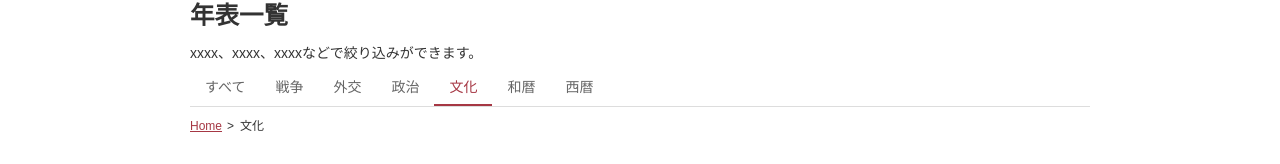
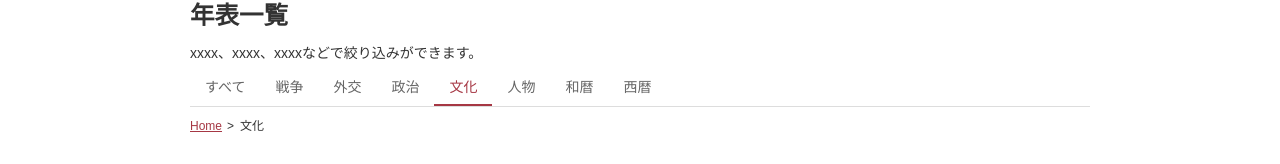
Before and after one commit to ryo-i/dai-sengoku-nenpyo, a Next.js app: page /category/bunka in a window 1280 px wide. Shown: the part 252-416 px from the top of the page. Built offline with nearby package versions, Linux system fonts and the light colour scheme.

Commit message:
カテゴリー「人物」を追加 #3

```diff
--- a/components/CategoryNav.tsx
+++ b/components/CategoryNav.tsx
@@ -43,13 +43,30 @@ function CategoryNav() {
   return (
     <Nav className="cagterogyNav">
       <ul className="categoryTab">
-        <li className={!categoryName ? 'current' : ''}><Link href="/"><a>すべて</a></Link></li>
-        <li className={categoryName === 'senso' ? 'current' : ''}><Link href="/category/[category]" as="/category/senso"><a>戦争</a></Link></li>
-        <li className={categoryName === 'gaiko' ? 'current' : ''}><Link href="/category/[category]" as="/category/gaiko"><a>外交</a></Link></li>
-        <li className={categoryName === 'seiji' ? 'current' : ''}><Link href="/category/[category]" as="/category/seiji"><a>政治</a></Link></li>
-        <li className={categoryName === 'bunka' ? 'current' : ''}><Link href="/category/[category]" as="/category/bunka"><a>文化</a></Link></li>
-        <li className={categoryName === 'wareki' ? 'current' : ''}><Link href="/category/[category]" as="/category/wareki"><a>和暦</a></Link></li>
-        <li className={categoryName === 'seireki' ? 'current' : ''}><Link href="/category/[category]" as="/category/seireki"><a>西暦</a></Link></li>
+        <li className={!categoryName ? 'current' : ''}>
+          <Link href="/"><a>すべて</a></Link>
+        </li>
+        <li className={categoryName === 'senso' ? 'current' : ''}>
+          <Link href="/category/[category]" as="/category/senso"><a>戦争</a></Link>
+        </li>
+        <li className={categoryName === 'gaiko' ? 'current' : ''}>
+          <Link href="/category/[category]" as="/category/gaiko"><a>外交</a></Link>
+        </li>
+        <li className={categoryName === 'seiji' ? 'current' : ''}>
+          <Link href="/category/[category]" as="/category/seiji"><a>政治</a></Link>
+        </li>
+        <li className={categoryName === 'bunka' ? 'current' : ''}>
+          <Link href="/category/[category]" as="/category/bunka"><a>文化</a></Link>
+        </li>
+        <li className={categoryName === 'jinbutsu' ? 'current' : ''}>
+          <Link href="/category/[category]" as="/category/jinbutsu"><a>人物</a></Link>
+        </li>
+        <li className={categoryName === 'wareki' ? 'current' : ''}>
+          <Link href="/category/[category]" as="/category/wareki"><a>和暦</a></Link>
+        </li>
+        <li className={categoryName === 'seireki' ? 'current' : ''}>
+          <Link href="/category/[category]" as="/category/seireki"><a>西暦</a></Link>
+        </li>
       </ul>
     </Nav>
   );
--- a/modules/nenpyoList/getCaterogyInfo.ts
+++ b/modules/nenpyoList/getCaterogyInfo.ts
@@ -18,6 +18,9 @@ const getCaterogyInfo = (category) => {
   } else if (category === 'bunka' || category === "文化") {
     categoryInfo.path = 'bunka';
     categoryInfo.name = '文化';
+  } else if (category === 'jinbutsu' || category === "人物") {
+    categoryInfo.path = 'jinbutsu';
+    categoryInfo.name = '人物';
   } else if (category === 'seireki' || category === '西暦') {
     categoryInfo.path = 'seireki';
     categoryInfo.name = '西暦';
--- a/pages/about.tsx
+++ b/pages/about.tsx
@@ -59,7 +59,7 @@ function About() {
                 <h2>進捗</h2>
                 <ul>
                     <li>1404年まで追加 <a href="https://github.com/ryo-i/dai-sengoku-nenpyo/issues/2" target="_blank">#2</a></li>
-                    <li>カテゴリー「内政」を「政治」に、「内乱」を削除 <a href="https://github.com/ryo-i/dai-sengoku-nenpyo/issues/3" target="_blank">#3</a></li>
+                    <li>カテゴリー「人物」を追加 <a href="https://github.com/ryo-i/dai-sengoku-nenpyo/issues/3" target="_blank">#3</a></li>
                 </ul>
             </section>
             <section>
--- a/pages/category/[category].tsx
+++ b/pages/category/[category].tsx
@@ -49,6 +49,7 @@ export async function getStaticPaths() {
       { params: { category: 'gaiko' } },
       { params: { category: 'seiji' } },
       { params: { category: 'bunka' } },
+      { params: { category: 'jinbutsu' } },
       { params: { category: 'seireki' } },
       { params: { category: 'wareki' } }
     ],
```
Also changed, not shown: 1 other file (tests, documents, lock files or other folders).
